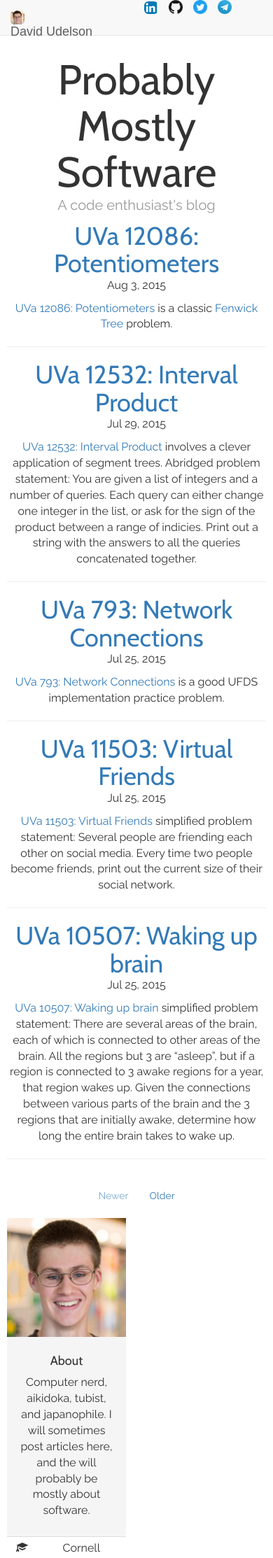
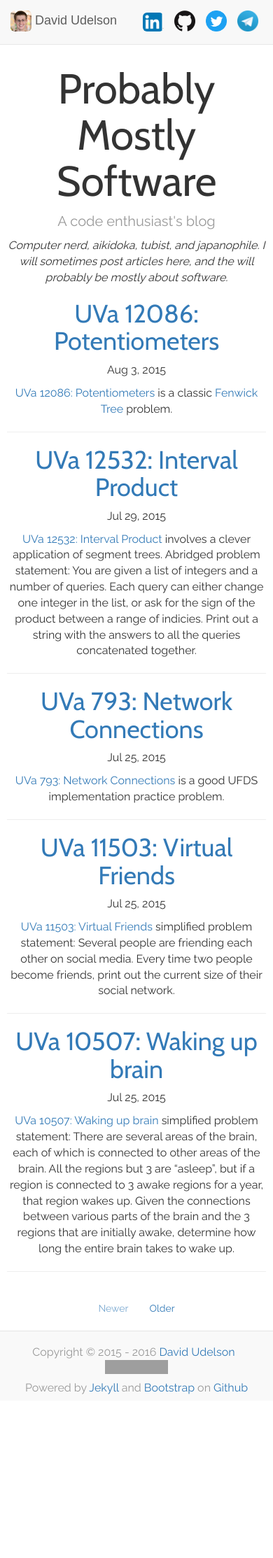
Before and after one commit to dudelson/website, a Jekyll site: the page built from blog/index.html, in a window 390 px wide. Shown: the top 2227 px of the page at 70% size. Built offline with Jekyll 4.4.1, drawn with Linux system fonts in a browser that asks for light colours; nearby versions of some CDN libraries; the list of posts is cut into pages by our own code; after the commit the page ends 2002 px from its top, so only the background shows below that; some of the changed text lies outside the part shown; grey boxes are pictures that could not be loaded.

Commit message:
Align icons in mobile navbar and tweak blog page for mobile

```diff
--- a/_includes/mobile_navbar.html
+++ b/_includes/mobile_navbar.html
@@ -1,6 +1,6 @@
 <nav id="navbar" class="navbar navbar-default navbar-static-top">
     <a class="navbar-brand" href="/">
-        <img class="img-responsive img-rounded mobile-nav-img" src="/static/img/headshot.jpg" alt="David Udelson">
+        <img id="mobile-nav-headshot" class="img-responsive img-rounded mobile-nav-img" src="/static/img/headshot.jpg" alt="David Udelson">
         David Udelson
     </a>
     <ul class="list-inline">
--- a/_layouts/blog.html
+++ b/_layouts/blog.html
@@ -4,12 +4,13 @@ layout: davidudelson
 <div id="blog-header">
     <a href="/blog/"><h1 id="blog-title" style="color: #333">{{ site.blog.title }}</h1></a>
     <p id="blog-description">{{ site.blog.subtitle }}</p>
+    <p id="blog-mobile-about" class="mobile-only"><i>{{ site.about_short }}</i></p>
 </div>
 <div class="row">
     <div id="blog-main" class="col-xs-12 col-md-9">
         {{ content }}
     </div>
-    <div id="blog-sidebar" class="col-xs-6 col-md-3">
+    <div id="blog-sidebar" class="col-xs-6 col-md-3 desktop-only">
         <img class="img-responsive" src="/static/img/headshot.jpg" alt="David Udelson"/>
         <div class="sidebar-module sidebar-module-inset">
             <h4>About</h4>
--- a/static/css/davidudelson.css
+++ b/static/css/davidudelson.css
@@ -58,14 +58,17 @@ table {
     body {
         text-align: center;
     }
-    h1 {
+    #navbar {
         margin: 0;
     }
-    #navbar div {
-        float: right;
+    #navbar ul {
+        margin-top: 15px;
     }
     .mobile-nav-img {
-        width: 20px;
+        width: 30px;
+    }
+    #mobile-nav-headshot {
+        display: inline;
     }
     .desktop-only {
         display: none;
```
